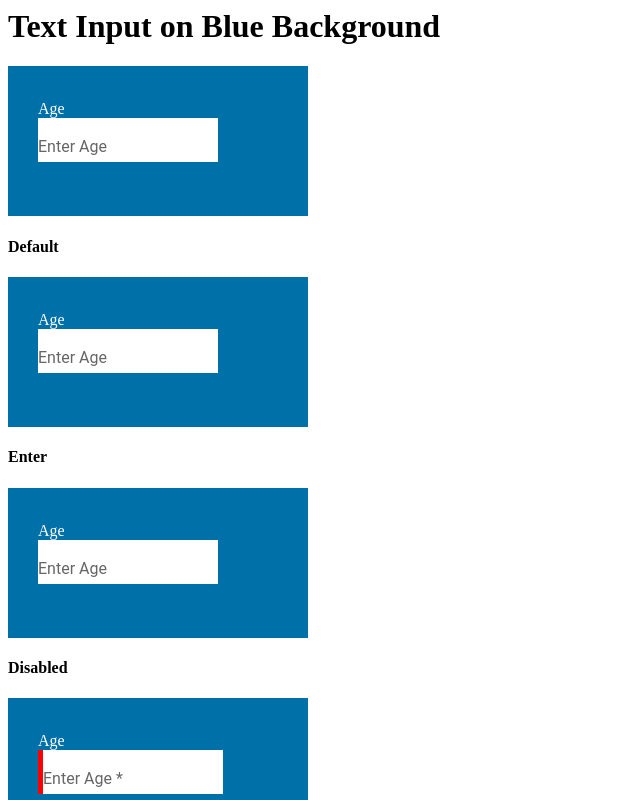
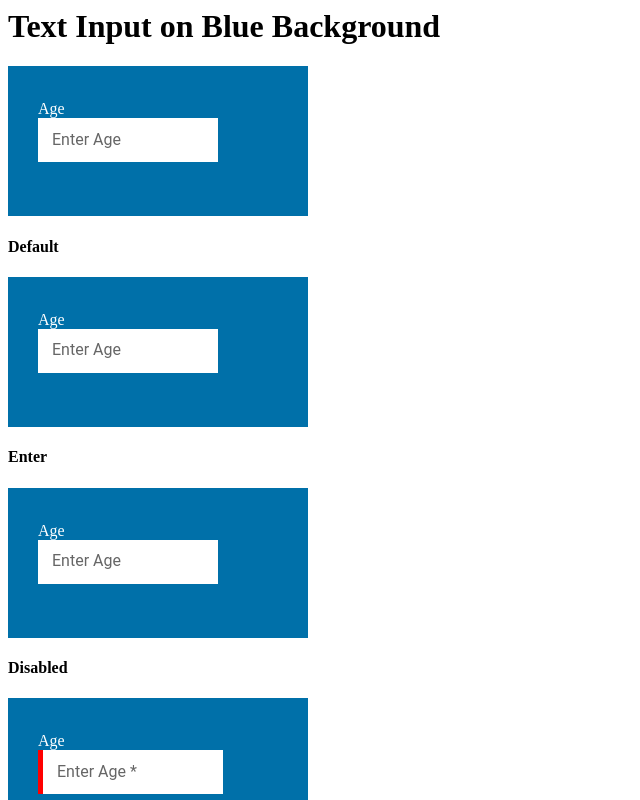
Before and after one commit to rahulmandal1994/List-checkbox, an Angular app: page / in a window 1280 px wide. Shown: the top 800 px of the page, without its empty margins (0-640 px from the left). Built offline with nearby package versions, Linux system fonts and the light colour scheme; what ngx-otp-input would draw is missing.

Commit message:
2 files modified

```diff
--- a/src/app/app.component.css
+++ b/src/app/app.component.css
@@ -74,6 +74,14 @@ input.ng-valid + span.mat-form-field-label-wrapper .mat-form-field-label {
   /*change color of label*/
   color: #666666 !important;
 }
+.lbladjust::ng-deep.mat-form-field-appearance-legacy .mat-form-field-label {
+  top:20px;
+  left:4px;
+}
+.formfeildadjust::ng-deep.mat-form-field-appearance-legacy .mat-form-field-infix {
+  left: 10px;
+  top: -7px;
+}
  /*change color of label*/
 /*::ng-deep .mat-focused .mat-form-field-label {
   color: green !important;
@@ -96,6 +104,10 @@ input.ng-valid + span.mat-form-field-label-wrapper .mat-form-field-label {
  }
  .inputValuecolorforerror {
   color: red !important;
+}
+.inputValuepositionchange {
+  color: green !important;
+  margin-left: 10px;
 }
 .errormatlable::ng-deep .mat-form-field-label {
   /*change color of label*/
--- a/src/app/app.component.html
+++ b/src/app/app.component.html
@@ -3,7 +3,7 @@
   Start editing to see some magic happen :)
 </p> -->
 <h1>Text Input on Blue Background</h1>
-<div class="inputcontainer hideunderline">
+<div class="inputcontainer hideunderline lbladjust formfeildadjust">
   <span style="margin-left: 30px;color:white">Age</span>
   <div style="margin-left: 30px;">
     <mat-form-field  floatLabel="never">
@@ -13,7 +13,7 @@
   </div>
 </div>
 <h4>Default</h4>
-<div class="inputcontainer hideunderline">
+<div class="inputcontainer hideunderline  lbladjust formfeildadjust">
   <span style="margin-left: 30px;color:white">Age</span>
   <div style="margin-left: 30px;" class="inputValuecolor">
     <mat-form-field floatLabel="never">
@@ -23,7 +23,7 @@
   </div>
 </div>
 <h4>Enter</h4>
-<div class="inputcontainer hideunderline">
+<div class="inputcontainer hideunderline  lbladjust formfeildadjust">
   <span style="margin-left: 30px;color:white">Age</span>
   <div style="margin-left: 30px;" class="disabledmatlabelcolor">
     <mat-form-field floatLabel="never">
@@ -34,7 +34,7 @@
 </div>
 <h4>Disabled</h4>
   <form>
-    <div class="inputcontainer hideunderline">
+    <div class="inputcontainer hideunderline  lbladjust formfeildadjust">
       <span style="margin-left: 30px;color:white">Age</span>
       <div style="margin-left: 30px;" class="leftborder inputValuecolor" >
         <mat-form-field floatLabel="never">
```
